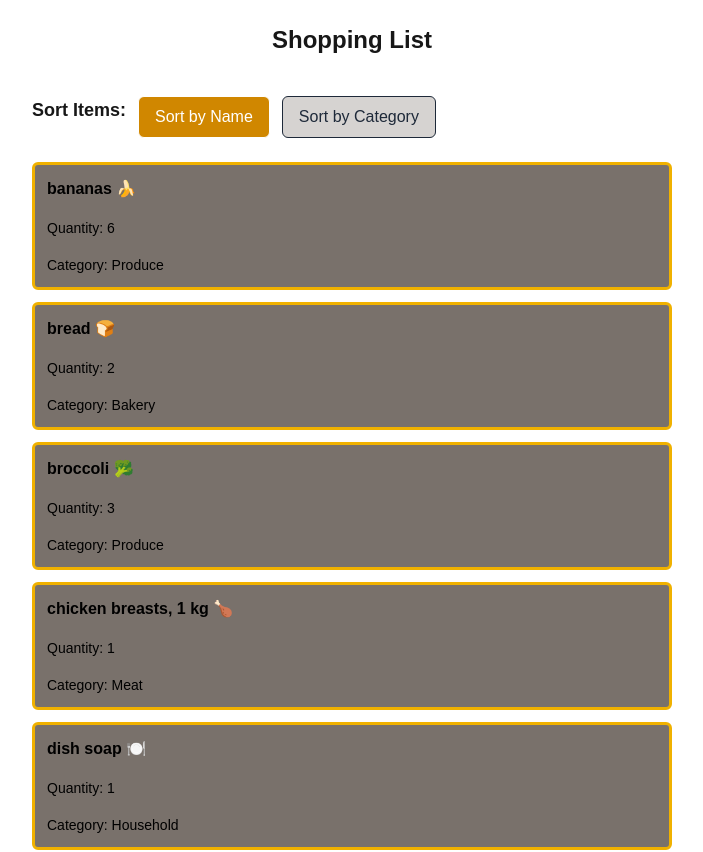
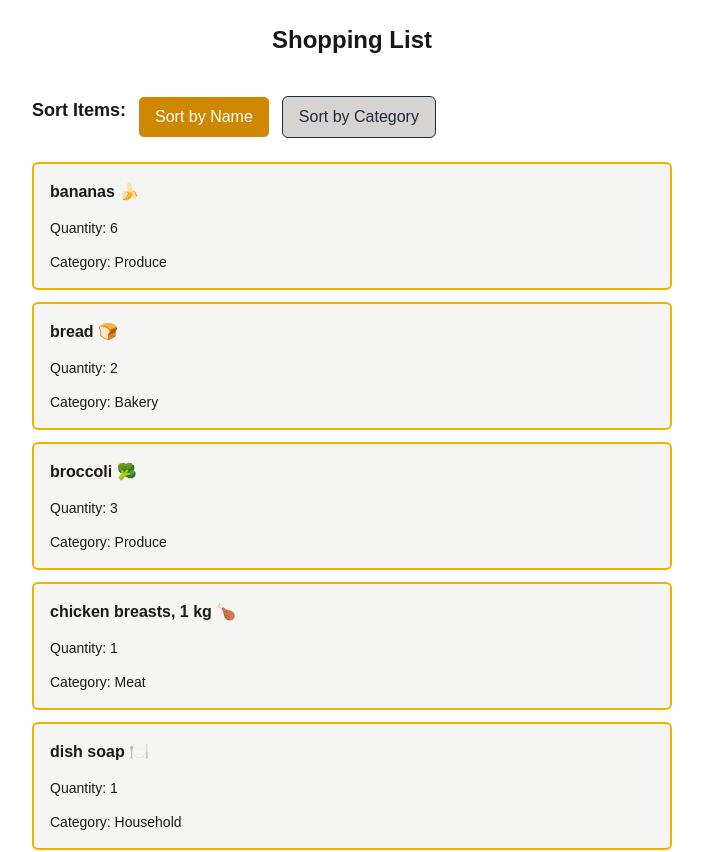
Before and after one commit to rocky-mcgoey/cprg306-assignments, a Next.js app: page /week-6 in a window 1280 px wide. Shown: the top 852 px of the page, without its empty margins (288-991 px from the left). Built offline with nearby package versions, Linux system fonts and the light colour scheme.

Commit message:
Added light mode for cards

```diff
--- a/app/week-6/item.js
+++ b/app/week-6/item.js
@@ -1,6 +1,11 @@
 export default function Item({ name, quantity, category }) {
   return (
-    <li className=" bg-stone-500 text-black border-3 border-yellow-500 rounded-md p-3 mb-3  w-full h-32 mx-auto flex flex-col justify-between">
+    <li className="
+        w-full h-32 mx-auto mb-3 p-4 rounded-md flex flex-col justify-between
+        border-2 border-yellow-500 bg-stone-100 text-stone-900
+        hover:bg-stone-200
+        dark:border-yellow-400 dark:bg-stone-800 dark:text-stone-100
+        dark:hover:bg-stone-700">
       <p className="font-semibold">{name}</p>
       <p className="text-sm">Quantity: {quantity}</p>
       <p className="text-sm">
```
